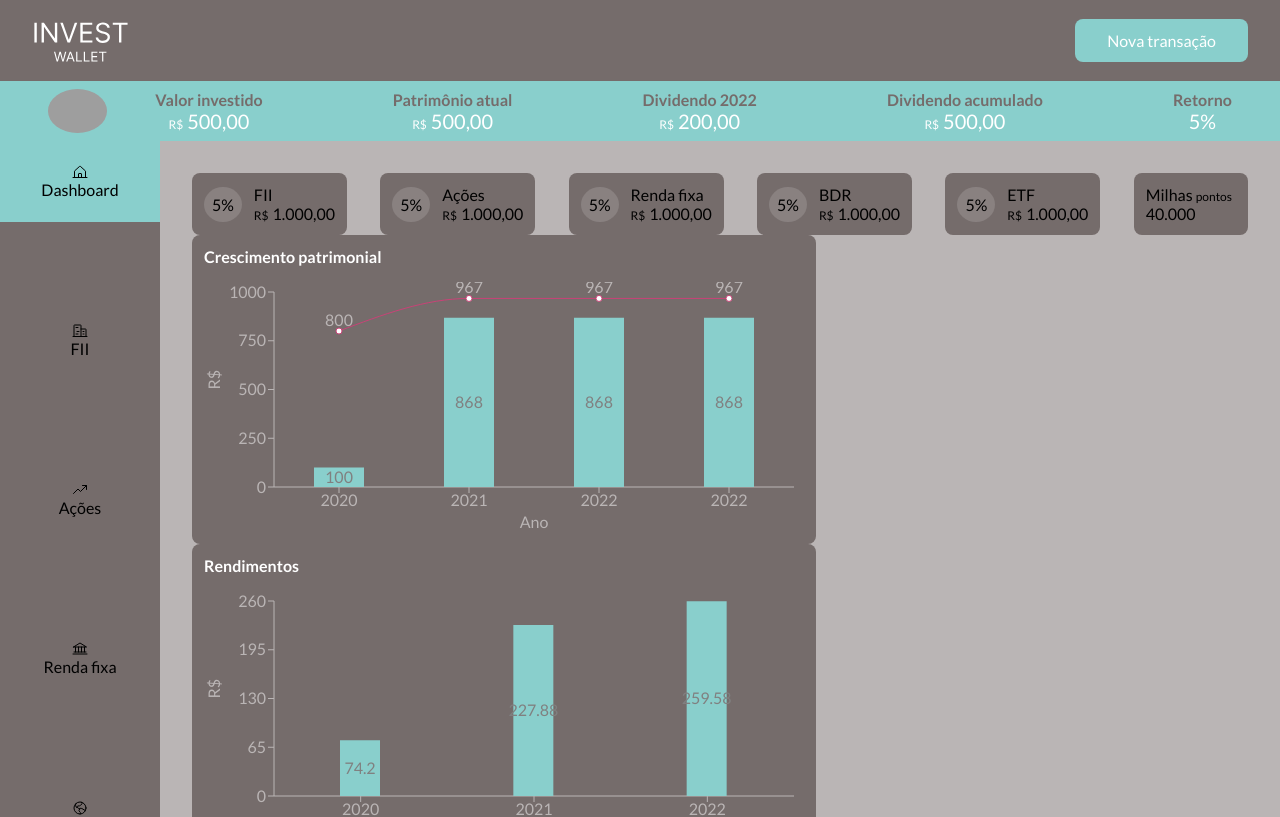
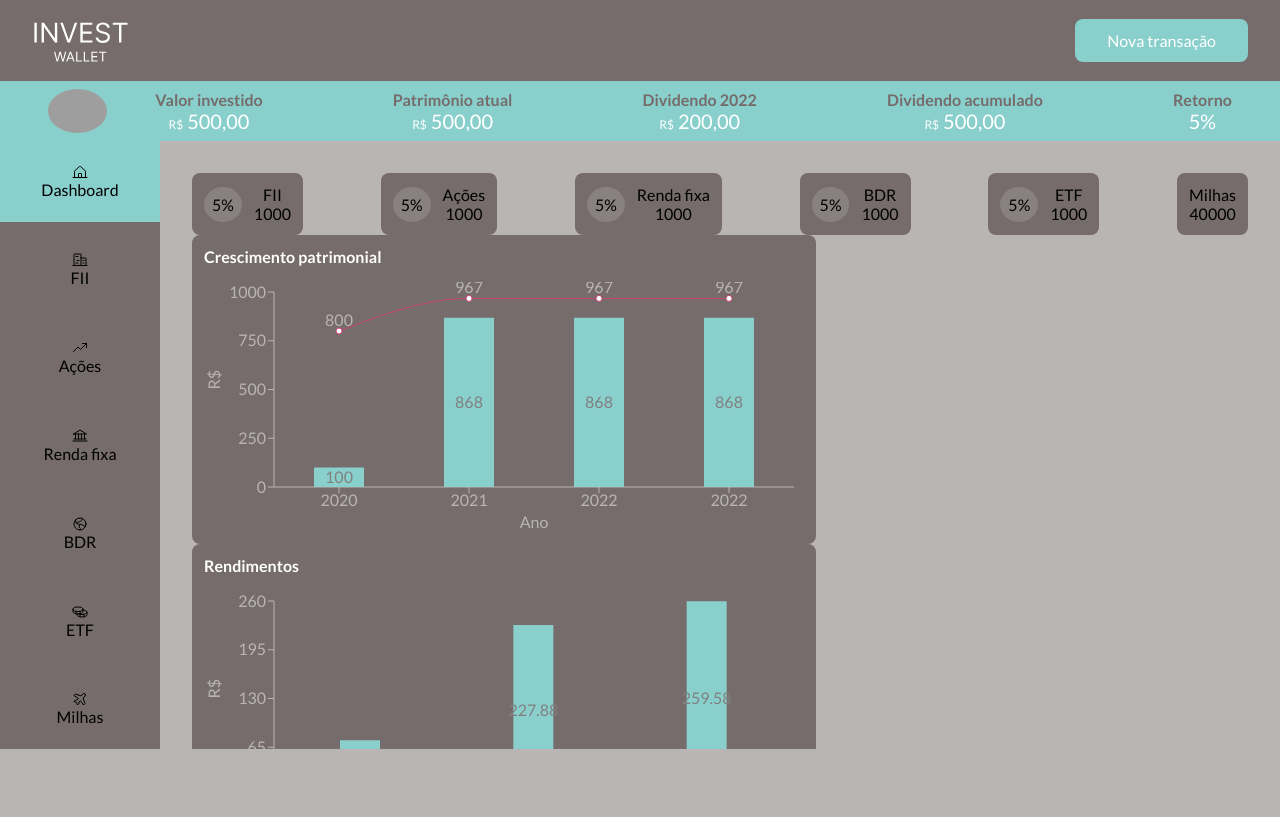
Before and after one commit to YasminGonc/invest-wallet-2.0, a React (Vite) app in the folder web/: page / in a window 1280 px wide. Shown: the top 817 px of the page. Built offline with nearby package versions, Linux system fonts and the light colour scheme; grey boxes are pictures that could not be loaded.

Commit message:
scroll adjustments

```diff
--- a/web/src/components/LateralMenu/styles.ts
+++ b/web/src/components/LateralMenu/styles.ts
@@ -9,7 +9,7 @@ export const LateralMenuContainer = styled.nav`
     align-items: center;
     justify-content: space-between;
 
-    //max-height: calc(100vh - 100px);
+    max-height: 80vh;
 `
 export const PageButton = styled(NavLink)`
     width: 10rem;
--- /dev/null
+++ b/web/src/components/PageMainInfo/index.tsx
@@ -0,0 +1,22 @@
+import { PageMainInfoContainer, Percent } from "./styles";
+
+interface PageMainInfoProps {
+    percent?: number;
+    title: string;
+    value: number;
+}
+
+export function PageMainInfo({ percent, title, value }: PageMainInfoProps) {
+    const hasPercent = !!percent;
+
+    return (
+        <PageMainInfoContainer>
+            {hasPercent && <Percent>{percent}%</Percent>}
+
+            <div>
+                <p>{title}</p>
+                <p>{value}</p>
+            </div>
+        </PageMainInfoContainer>
+    )
+}
--- /dev/null
+++ b/web/src/components/PageMainInfo/styles.ts
@@ -0,0 +1,25 @@
+import styled from "styled-components";
+
+export const PageMainInfoContainer = styled.div`
+    display: flex;
+    align-items: center;
+    gap: 0.75rem;
+
+    background-color: ${props => props.theme['brown-300']};
+    border-radius: 0.5rem;
+    padding: 0.75rem;
+
+    div {
+        text-align: center;
+    }
+
+    p > span {
+        font-size: 0.75rem;
+        padding-right: 0.25rem;
+    }
+`
+export const Percent = styled.span`
+    background-color: ${props => props.theme['brown-200']};
+    border-radius: 99%;
+    padding: 0.5rem;
+`
--- a/web/src/pages/Home/components/Resume/index.tsx
+++ b/web/src/pages/Home/components/Resume/index.tsx
@@ -1,54 +1,15 @@
-import { InfoContainer, Percent, ResumeContainer } from "./styles";
+import { PageMainInfo } from "../../../../components/PageMainInfo";
+import { ResumeContainer } from "./styles";
 
 export function Resume() {
     return (
         <ResumeContainer>
-            <InfoContainer>
-                <Percent>5%</Percent>
-                <div>
-                    <p>FII</p>
-                    <p><span>R$</span>1.000,00</p>
-                </div>
-            </InfoContainer>
-
-            <InfoContainer>
-                <Percent>5%</Percent>
-                <div>
-                    <p>Ações</p>
-                    <p><span>R$</span>1.000,00</p>
-                </div>
-            </InfoContainer>
-
-            <InfoContainer>
-                <Percent>5%</Percent>
-                <div>
-                    <p>Renda fixa</p>
-                    <p><span>R$</span>1.000,00</p>
-                </div>
-            </InfoContainer>
-
-            <InfoContainer>
-                <Percent>5%</Percent>
-                <div>
-                    <p>BDR</p>
-                    <p><span>R$</span>1.000,00</p>
-                </div>
-            </InfoContainer>
-
-            <InfoContainer>
-                <Percent>5%</Percent>
-                <div>
-                    <p>ETF</p>
-                    <p><span>R$</span>1.000,00</p>
-                </div>
-            </InfoContainer>
-
-            <InfoContainer>
-                <div>
-                    <p>Milhas <span>pontos</span></p>
-                    <p>40.000</p>
-                </div>
-            </InfoContainer>
+            <PageMainInfo title="FII" value={1000} percent={5} />
+            <PageMainInfo title="Ações" value={1000} percent={5} />
+            <PageMainInfo title="Renda fixa" value={1000} percent={5} />
+            <PageMainInfo title="BDR" value={1000} percent={5} />
+            <PageMainInfo title="ETF" value={1000} percent={5} />
+            <PageMainInfo title="Milhas" value={40000} />
         </ResumeContainer>
     )
 }
--- a/web/src/pages/Home/components/Resume/styles.ts
+++ b/web/src/pages/Home/components/Resume/styles.ts
@@ -5,23 +5,3 @@ export const ResumeContainer = styled.div`
     align-items: center;
     justify-content: space-between;
 `
-export const Percent = styled.span`
-    background-color: ${props => props.theme['brown-200']};
-    border-radius: 99%;
-    padding: 0.5rem;
-`
-export const InfoContainer = styled.div`
-    display: flex;
-    align-items: center;
-    gap: 0.75rem;
-
-    background-color: ${props => props.theme['brown-300']};
-    border-radius: 0.5rem;
-    padding: 0.75rem;
-
-    p > span {
-        font-size: 0.75rem;
-        padding-right: 0.25rem;
-    }
-
-`
--- a/web/src/pages/Home/styles.ts
+++ b/web/src/pages/Home/styles.ts
@@ -3,27 +3,24 @@ import styled from 'styled-components';
 export const HomeContainer = styled.main`
     display: flex;
     flex-direction: column;
-    //justify-content: center;
-    //gap: 4rem;
 
+    padding: 2rem;
     width: 100%;
-    padding: 2rem;
-    //gap: 1rem;
-    //justify-content: space-around;
-    //background-color: red;
-    //overflow-y: scroll;
-    /* ::-webkit-scrollbar {
+    max-height: 76vh;
+    overflow-y: scroll;
+
+    ::-webkit-scrollbar {
         width: 8px;
     }
 
     ::-webkit-scrollbar-thumb {
-        //background-color: var(--tertiary);
+        background-color: ${props => props.theme['brown-200']};
         border-radius: 4px;
     }
 
     ::-webkit-scrollbar-track {
-        //background-color: var(--secondary);
-    } */
+        background-color: ${props => props.theme['brown-100']};
+    }
 `
 export const FlexHomeContainer = styled.div`
     display: flex;
--- a/web/src/pages/Stocks/index.tsx
+++ b/web/src/pages/Stocks/index.tsx
@@ -1,8 +1,9 @@
 import { useEffect, useState } from 'react';
 import { useNavigate } from 'react-router-dom';
+import { PageMainInfo } from '../../components/PageMainInfo';
 import { api } from '../../lib/axios';
 import { priceFormatter } from '../../utils/formatter';
-import { ProfitLossHighlight, StocksContainer, StocksTable } from './styles';
+import { ProfitLossHighlight, ResumeContainer, StocksContainer, StocksTable } from './styles';
 
 interface Stockes {
     id: number;
@@ -27,6 +28,12 @@ export function Stocks() {
 
     return (
         <StocksContainer>
+            <ResumeContainer>
+                <PageMainInfo title='Total aportado' value={1434}/>
+                <PageMainInfo title='Total atualizado' value={1434}/>
+                <PageMainInfo title='Retorno' value={1434}/>
+            </ResumeContainer>
+
             <StocksTable>
                 <thead>
                     <tr>
--- a/web/src/pages/Stocks/styles.ts
+++ b/web/src/pages/Stocks/styles.ts
@@ -2,7 +2,30 @@ import styled from 'styled-components';
 
 export const StocksContainer = styled.main`
     padding: 2rem;
+    max-height: 76vh;
+    overflow-y: scroll;
+
+    ::-webkit-scrollbar {
+        width: 8px;
+    }
+
+    ::-webkit-scrollbar-thumb {
+        background-color: ${props => props.theme['brown-200']};
+        border-radius: 4px;
+    }
+
+    ::-webkit-scrollbar-track {
+        background-color: ${props => props.theme['brown-100']};
+    }
+
     color: ${props => props.theme.white};
+`
+export const ResumeContainer = styled.div`
+    display: flex;
+    align-items: center;
+    justify-content: center;
+    gap: 2rem;
+    margin-bottom: 1rem;
 `
 export const StocksTable = styled.table`
     width: 100%;
```
